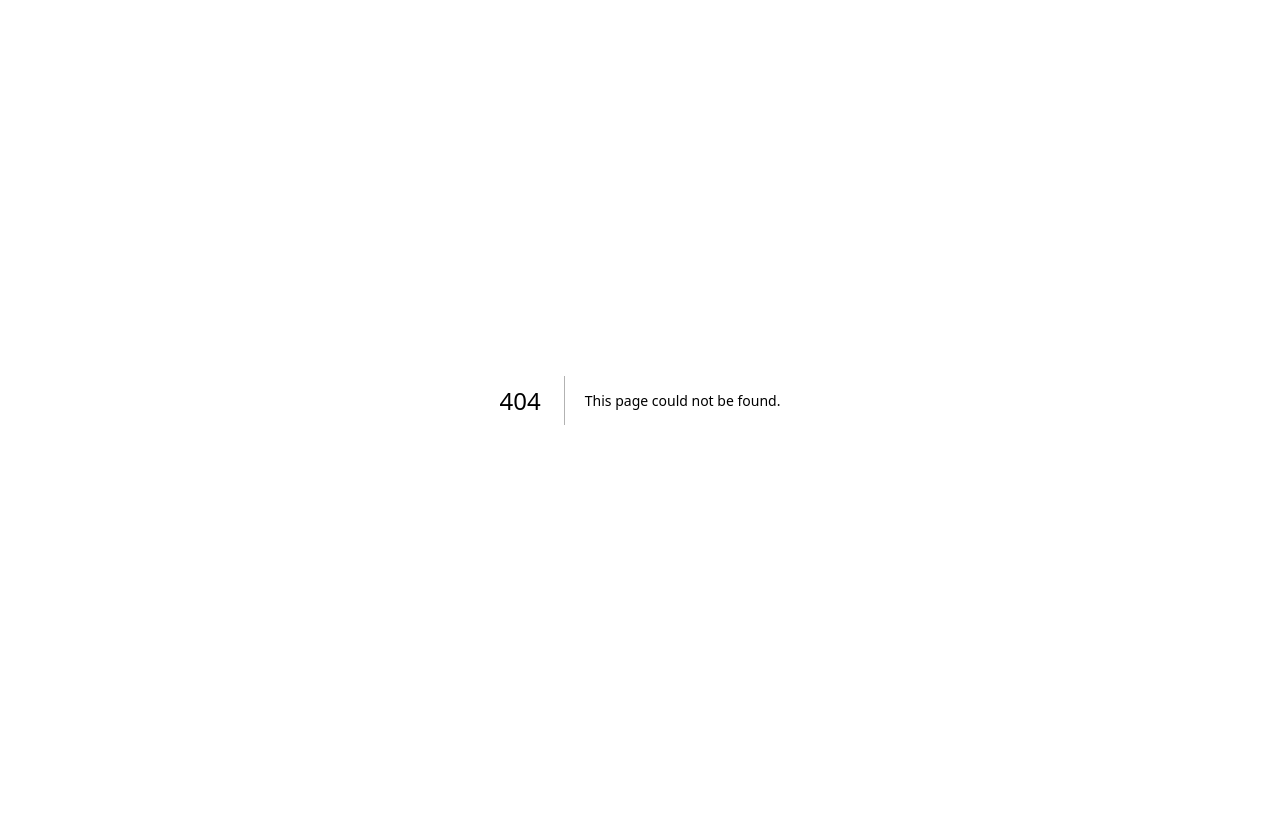
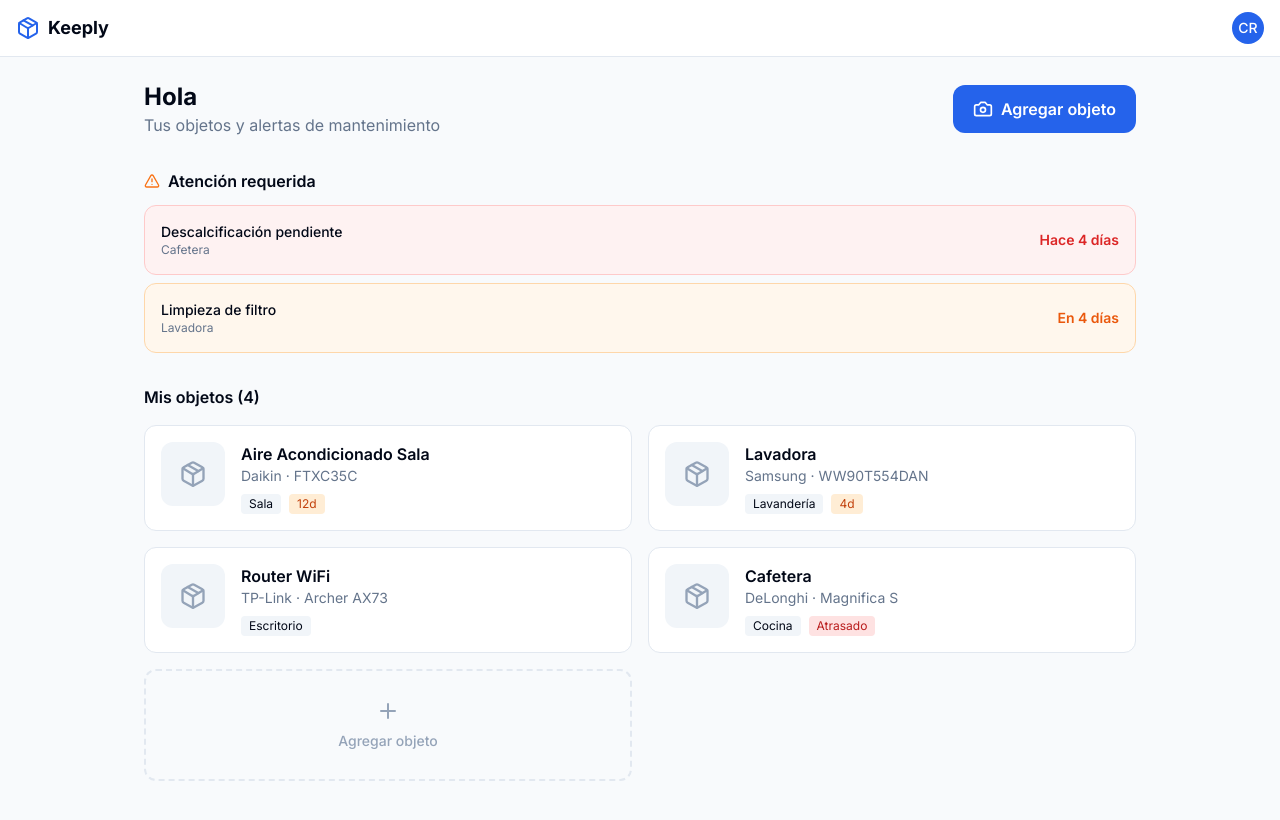
Before and after one commit to Neox7z/keeply, a Next.js app: page /dashboard in a window 1280 px wide. Before the commit this address had no page. Shown: the top 820 px of the page. Built offline with nearby package versions, Linux system fonts and the light colour scheme.

Commit message:
Add dashboard page at root

```diff
--- /dev/null
+++ b/src/app/dashboard/page.tsx
@@ -0,0 +1,89 @@
+"use client";
+import Link from "next/link";
+import { Camera, Package, AlertTriangle, Calendar, Plus, Bell } from "lucide-react";
+
+const ITEMS = [
+  { id: "1", name: "Aire Acondicionado Sala", brand: "Daikin", model: "FTXC35C", location: "Sala", days: 12 },
+  { id: "2", name: "Lavadora", brand: "Samsung", model: "WW90T554DAN", location: "Lavandería", days: 4 },
+  { id: "3", name: "Router WiFi", brand: "TP-Link", model: "Archer AX73", location: "Escritorio", days: 81 },
+  { id: "4", name: "Cafetera", brand: "DeLonghi", model: "Magnifica S", location: "Cocina", days: -4 },
+];
+const ALERTS = [
+  { id: "a1", title: "Descalcificación pendiente", item: "Cafetera", days: -4 },
+  { id: "a2", title: "Limpieza de filtro", item: "Lavadora", days: 4 },
+];
+
+export default function DashboardPage() {
+  return (
+    <div className="min-h-screen bg-slate-50 pb-20">
+      <header className="bg-white border-b sticky top-0 z-40">
+        <div className="container mx-auto px-4 h-14 flex items-center justify-between">
+          <div className="flex items-center gap-2">
+            <Package className="w-6 h-6 text-blue-600" />
+            <span className="font-bold text-lg">Keeply</span>
+          </div>
+          <div className="w-8 h-8 rounded-full bg-blue-600 text-white flex items-center justify-center text-sm font-medium">CR</div>
+        </div>
+      </header>
+      <main className="container mx-auto px-4 py-6 max-w-5xl">
+        <div className="flex flex-col sm:flex-row sm:items-center justify-between gap-4 mb-8">
+          <div>
+            <h1 className="text-2xl font-bold">Hola</h1>
+            <p className="text-slate-500">Tus objetos y alertas de mantenimiento</p>
+          </div>
+          <Link href="/scan" className="inline-flex items-center justify-center gap-2 bg-blue-600 text-white px-5 py-3 rounded-xl font-semibold">
+            <Camera className="w-5 h-5" /> Agregar objeto
+          </Link>
+        </div>
+        <section className="mb-8">
+          <h2 className="font-semibold mb-3 flex items-center gap-2">
+            <AlertTriangle className="w-4 h-4 text-orange-500" /> Atención requerida
+          </h2>
+          <div className="space-y-2">
+            {ALERTS.map((a) => (
+              <div key={a.id} className={`flex items-center justify-between p-4 rounded-xl border ${a.days < 0 ? "bg-red-50 border-red-200" : "bg-orange-50 border-orange-200"}`}>
+                <div>
+                  <p className="font-medium text-sm">{a.title}</p>
+                  <p className="text-xs text-slate-500">{a.item}</p>
+                </div>
+                <p className={`text-sm font-semibold ${a.days < 0 ? "text-red-600" : "text-orange-600"}`}>
+                  {a.days < 0 ? `Hace ${Math.abs(a.days)} días` : `En ${a.days} días`}
+                </p>
+              </div>
+            ))}
+          </div>
+        </section>
+        <section>
+          <h2 className="font-semibold mb-4">Mis objetos ({ITEMS.length})</h2>
+          <div className="grid sm:grid-cols-2 gap-4">
+            {ITEMS.map((item) => (
+              <Link key={item.id} href={`/items/${item.id}`} className="bg-white border rounded-xl p-4 hover:shadow-md transition">
+                <div className="flex gap-4">
+                  <div className="w-16 h-16 rounded-lg bg-slate-100 flex items-center justify-center flex-shrink-0">
+                    <Package className="w-7 h-7 text-slate-400" />
+                  </div>
+                  <div className="flex-1 min-w-0">
+                    <h3 className="font-semibold truncate">{item.name}</h3>
+                    <p className="text-sm text-slate-500 truncate">{item.brand} · {item.model}</p>
+                    <div className="flex items-center gap-2 mt-2">
+                      <span className="text-xs bg-slate-100 px-2 py-0.5 rounded">{item.location}</span>
+                      {item.days <= 14 && (
+                        <span className={`text-xs px-2 py-0.5 rounded ${item.days < 0 ? "bg-red-100 text-red-700" : "bg-orange-100 text-orange-700"}`}>
+                          {item.days < 0 ? "Atrasado" : `${item.days}d`}
+                        </span>
+                      )}
+                    </div>
+                  </div>
+                </div>
+              </Link>
+            ))}
+            <Link href="/scan" className="border-2 border-dashed rounded-xl p-4 flex flex-col items-center justify-center gap-2 text-slate-400 min-h-[112px]">
+              <Plus className="w-6 h-6" />
+              <span className="text-sm font-medium">Agregar objeto</span>
+            </Link>
+          </div>
+        </section>
+      </main>
+    </div>
+  );
+}
```
